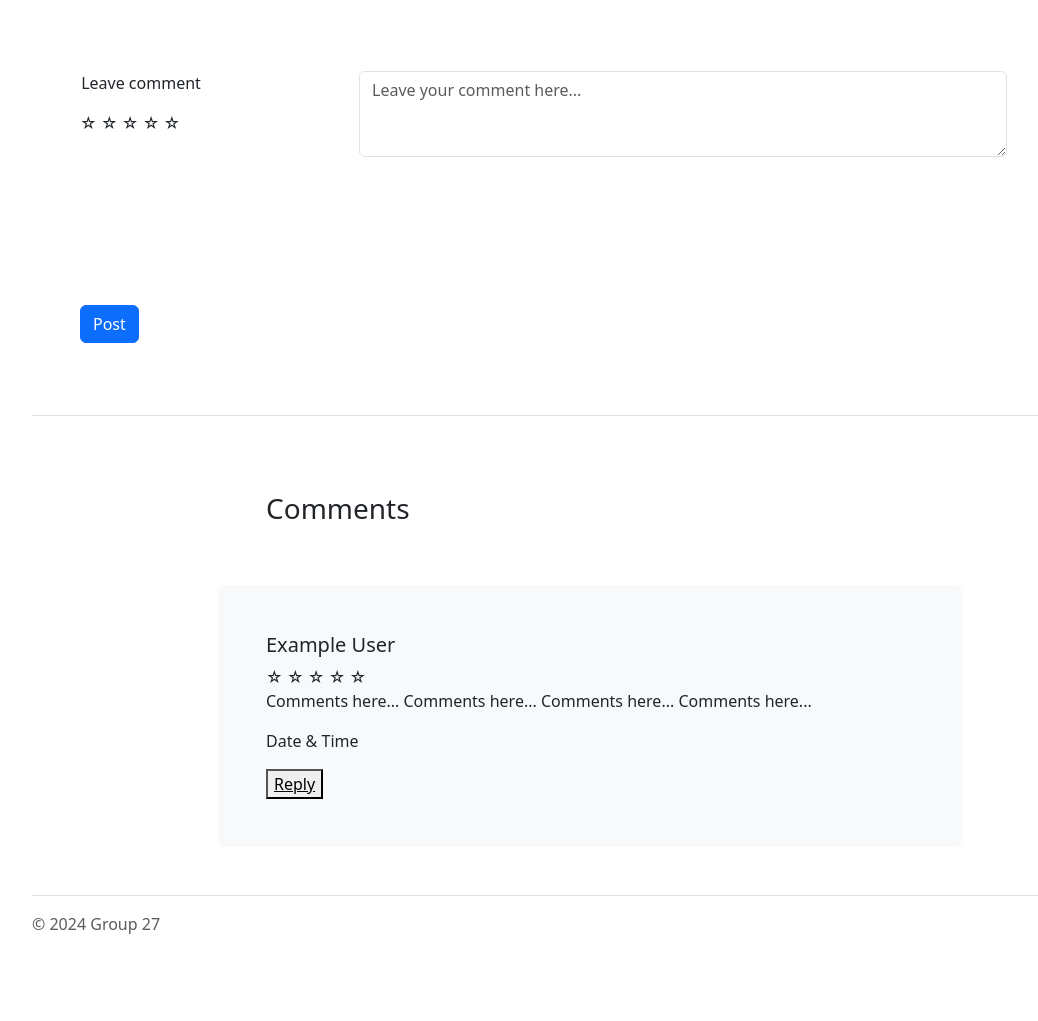
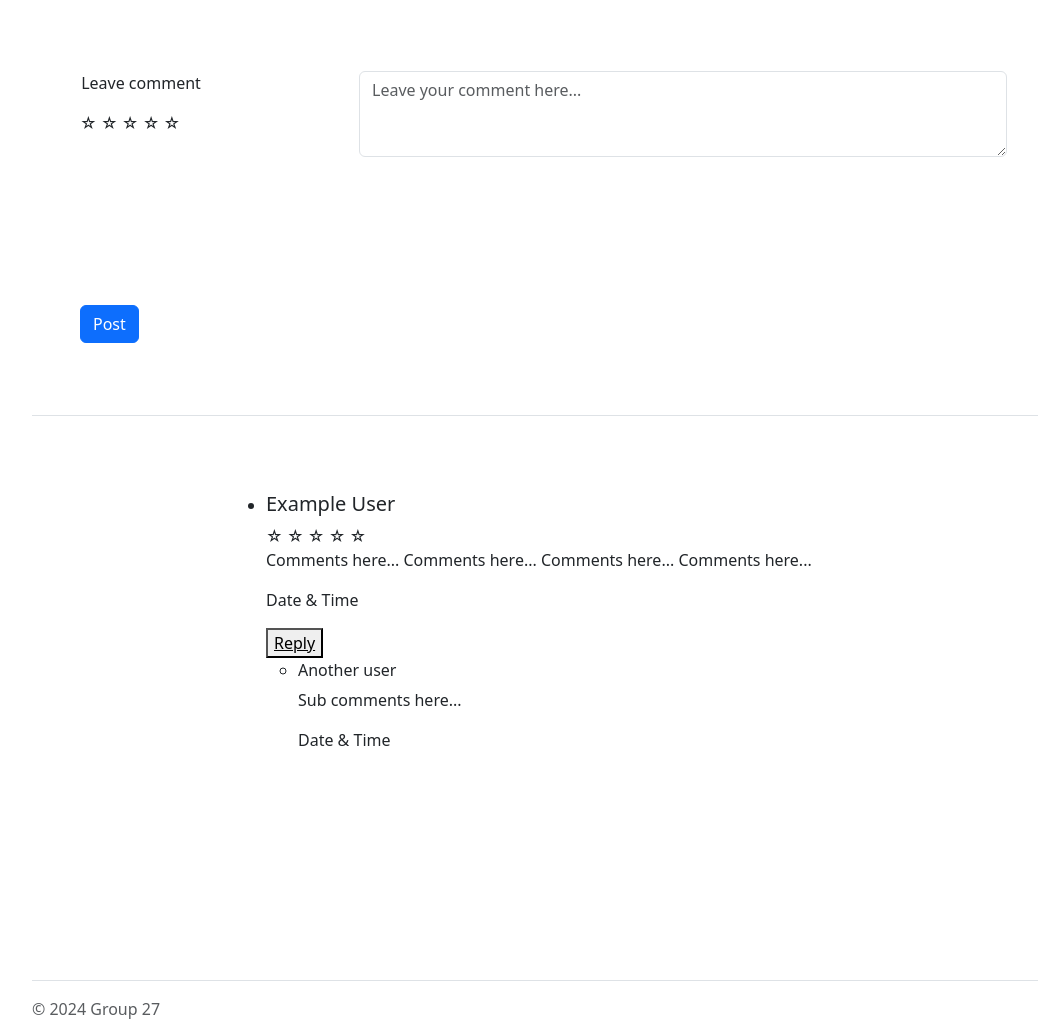
Before and after one commit to TableP/CookPal, a Django app: page /recipe/123/ in a window 1280 px wide. Shown: the part 1174-2195 px from the top of the page, without its empty margins (50-1088 px from the left). Before the commit the page ends 2108 px from the top, so only its background shows below. Run offline with Django 3.2, Linux system fonts and the light colour scheme; data comes from the database, SQL or seed files in the repository.

Commit message:
update the list for subcomment
update the list for subcomment

```diff
--- a/CookPal/templates/app/recipe.html
+++ b/CookPal/templates/app/recipe.html
@@ -178,9 +178,8 @@
         <div class="container py-4">
           <div class="row align-items-md-stretch">
             <div class="p-5 mt-1 col-md-2"></div>
-                <div class="p-5 mt-1 col-md-10"><h3>Comments</h3></div>
-                <div class="p-5 mt-1 col-md-2"></div>
-                <div class="p-5 mt-1 col-md-8 bg-body-tertiary rounded-3">
+            <ul class="p-5 mt-1 col-md-10">
+              <li>
                 <h5>Example User</h5>
                       <span class="star" data-value="1">☆</span>
                       <span class="star" data-value="2">☆</span>
@@ -194,17 +193,18 @@
                           <textarea placeholder="Write reply..."></textarea>
                           <button class="submit-reply">Submit</button>
                       </div>
-
-                </div>
+                      <ul class="replies">
+                        <li>
+                          <h6>Another user</h6>
+                          <p class="fs-6">Sub comments here... </p>
+                          <p class="dateInSubComment">Date & Time</p>
+                        </li>
+                      </ul>
+              </li>
+            </ul>
             <div class="p-5 mt-1 col-md-2"></div>
-
-
           </div>
         </div>
-
-
-
-
 
         <footer class="pt-3 mt-4 text-body-secondary border-top">
             © 2024 Group 27
--- a/CookPal/templates/app/style.css
+++ b/CookPal/templates/app/style.css
@@ -12,3 +12,7 @@
 .dateInComment{
     color:grey;
 }
+
+.dateInSubComment{
+  color:grey;
+}
```
Lines whose indentation alone changed are shown as unchanged.
